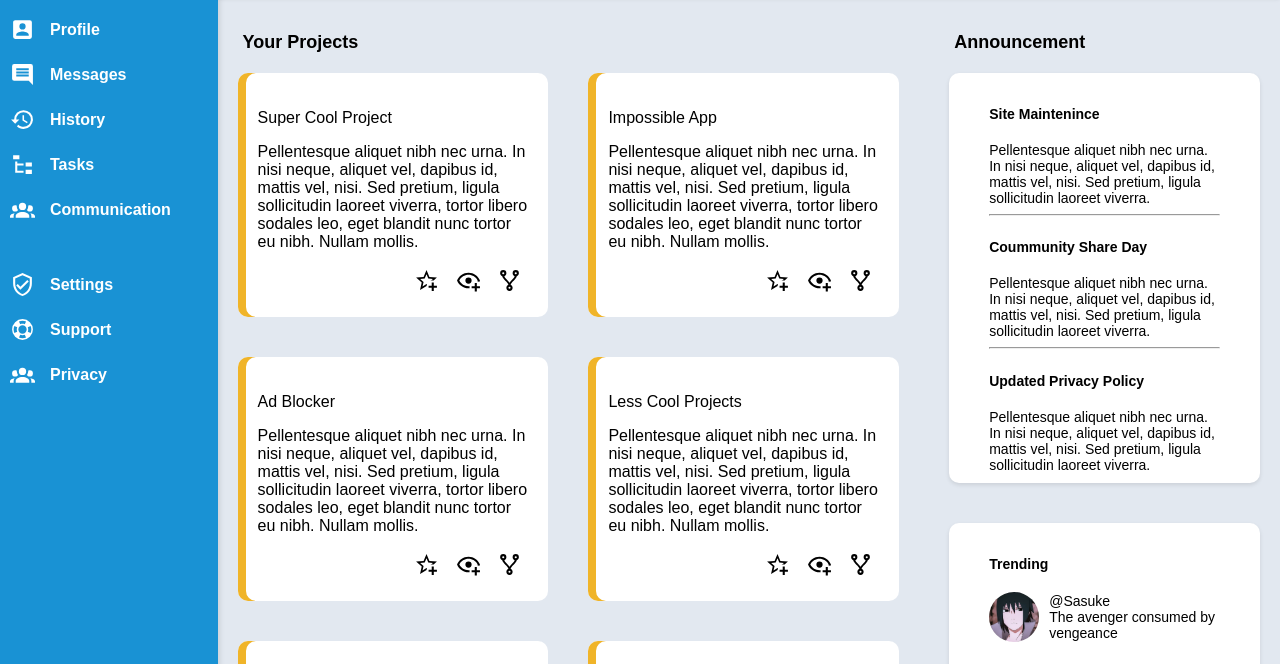
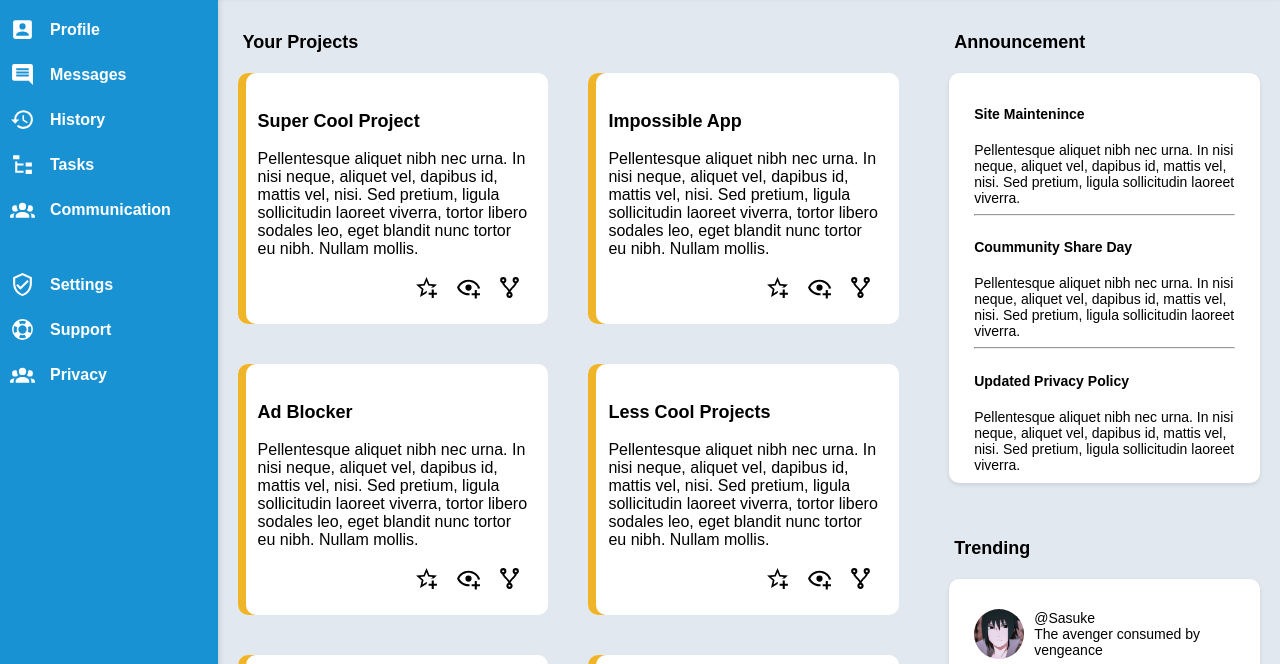
Before and after one commit to Kirito72-hub/Project-Admin-Dashboard, a plain HTML site: page index.html in a window 1280 px wide. Shown: the part 134-798 px from the top of the page. Drawn offline with Linux system fonts and the light colour scheme.

Commit message:
Finished project. editited the cards title and profile section spacing.

```diff
--- a/index.html
+++ b/index.html
@@ -118,8 +118,8 @@
                     <hr><h5>Updated Privacy Policy</h5><p>Pellentesque aliquet nibh nec urna. In nisi neque, aliquet vel, dapibus id, mattis vel, nisi. Sed pretium, ligula sollicitudin laoreet viverra.</p>
                 </div>
             </div>
+            <h5 class="main-title">Trending</h5>
             <div class="trendingSection">
-                <h5>Trending</h5>
                 <div class="trendingCard-profile">
                     <img src="./Images/Sasuke.jpg" alt="profile-Picture" class="profilePicture">
                     <div class="welcomeMessage-container">
--- a/styles.css
+++ b/styles.css
@@ -244,7 +244,7 @@ body {
     background-color: var(--bg-color);
     border-radius: 10px;
     box-shadow: 0 2px 4px rgba(0, 0, 0, 0.1);
-    padding: 10px 40px;
+    padding: 10px 25px;
     margin: 20px;
 }
 
@@ -263,5 +263,10 @@ body {
     display: flex;
     align-items: center;
     gap: 10px;
-    margin-bottom: 25px;
+    margin: 20px 0px 20px 0px;
 }
+
+.cardTop > p:first-child {
+    font-size: 18px;
+    font-weight: bold;
+}
```
